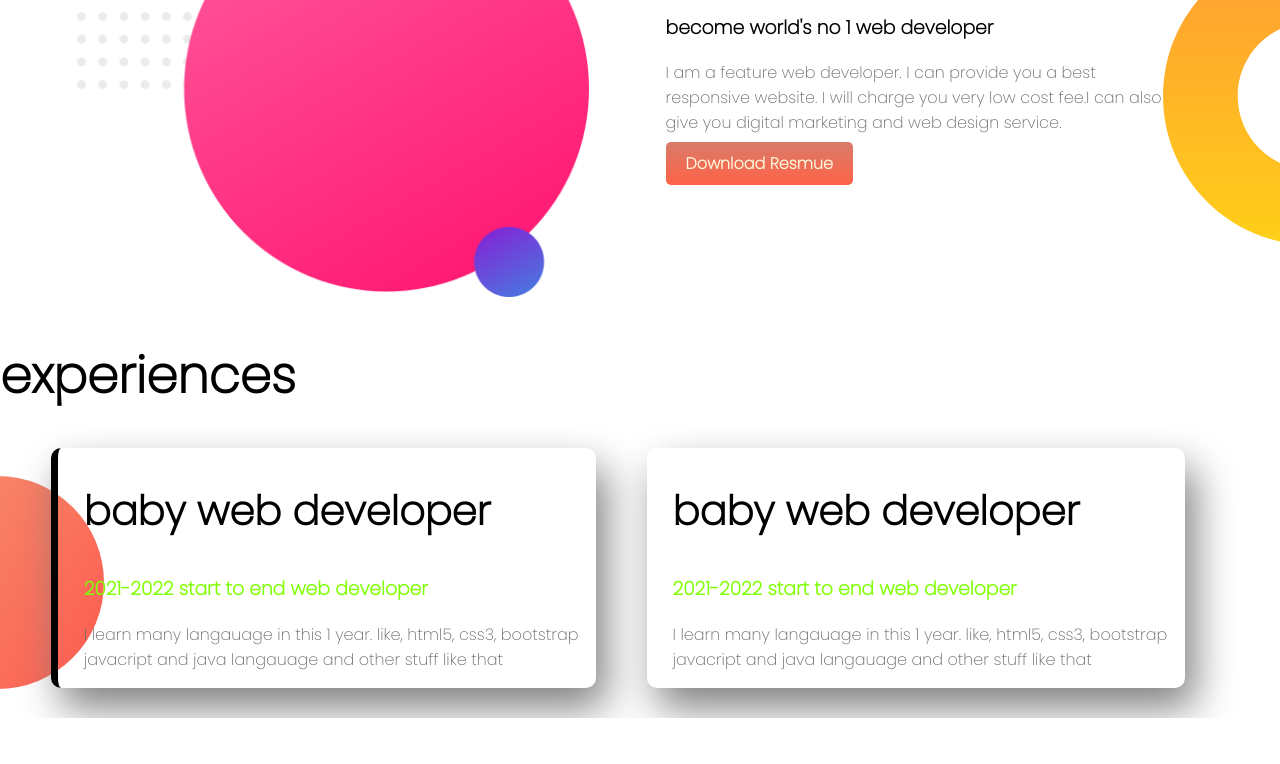
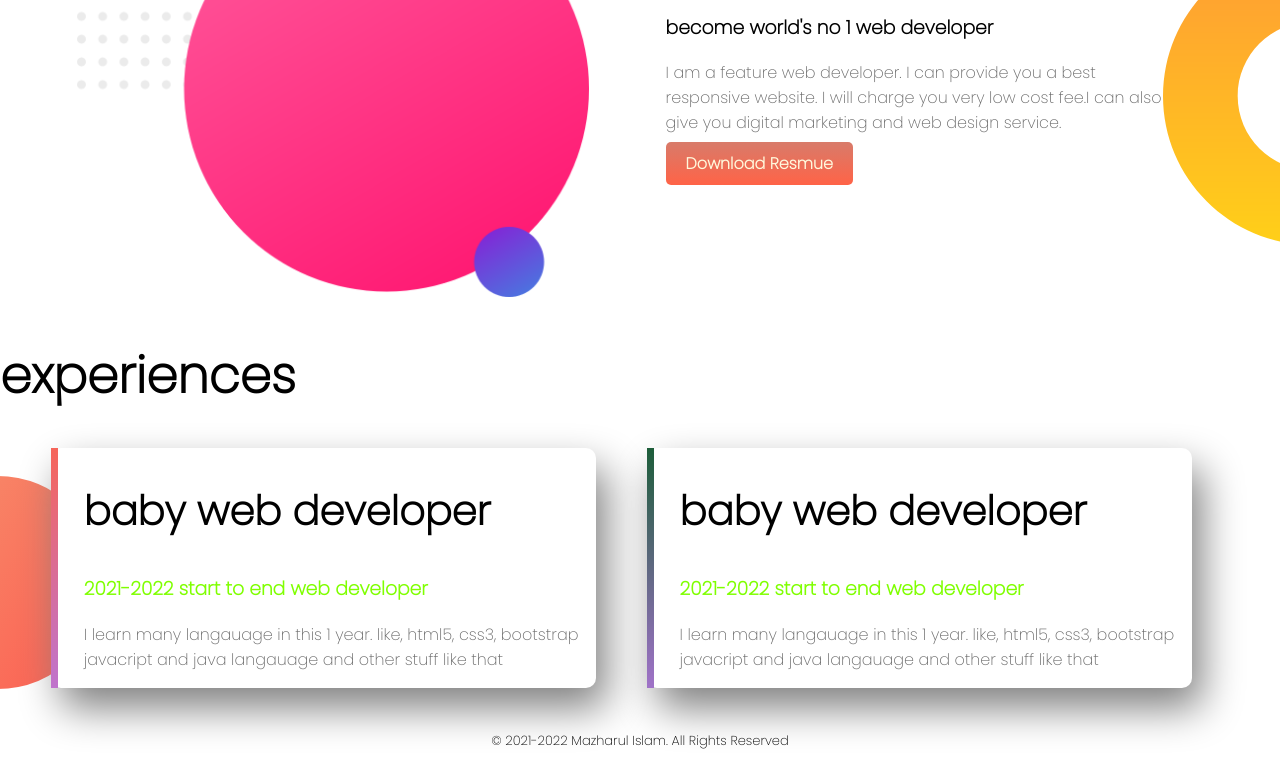
Before and after one commit to Mazhar50/hamming-bird, a plain HTML site: page index.html in a window 1280 px wide. Shown: the part 533-1297 px from the top of the page. Before the commit the page ends 1251 px from the top, so only its background shows below. Drawn offline with Linux system fonts and the light colour scheme.

Commit message:
good nigt again

```diff
--- a/index.html
+++ b/index.html
@@ -37,13 +37,13 @@
             <p>I learn many langauage in this 1 year. like, html5, css3, bootstrap javacript and java langauage and other stuff like that</p>
 
         </div>
-        <div class="half-width experience-single">
+        <div id="border-style" class="half-width experience-single">
             <h2>baby web developer</h2>
             <h3 class="yellow">2021-2022 start to end web developer</h3>
             <p>I learn many langauage in this 1 year. like, html5, css3, bootstrap javacript and java langauage and other stuff like that</p>
 
     </div>
 </section>
-
+<p style="text-align: center; font-size: small; color: black;">© 2021-2022 Mazharul Islam. All Rights Reserved</p>
 </body>
 </html>
--- a/styles.css
+++ b/styles.css
@@ -62,8 +62,16 @@ display: flex;
     border-radius: 10px;
     height: 40%;
     margin-bottom: 30px;
+    background-color: white;
 }
 #border-gre{
-    border-left: 7px solid ;
-    border-left-color: tomato,lightsalmon ;
+    border-left: 7px solid;
+    border-image: linear-gradient(tomato, #b676e0) 30;
+    border-image-slice: fill;
 }
+#border-style{
+    border-left: 7px solid;
+    border-image: linear-gradient(rgb(7, 90, 34), #b676e0) 30;
+    border-image-slice: fill;
+    border-radius: 10px;
+}
```
